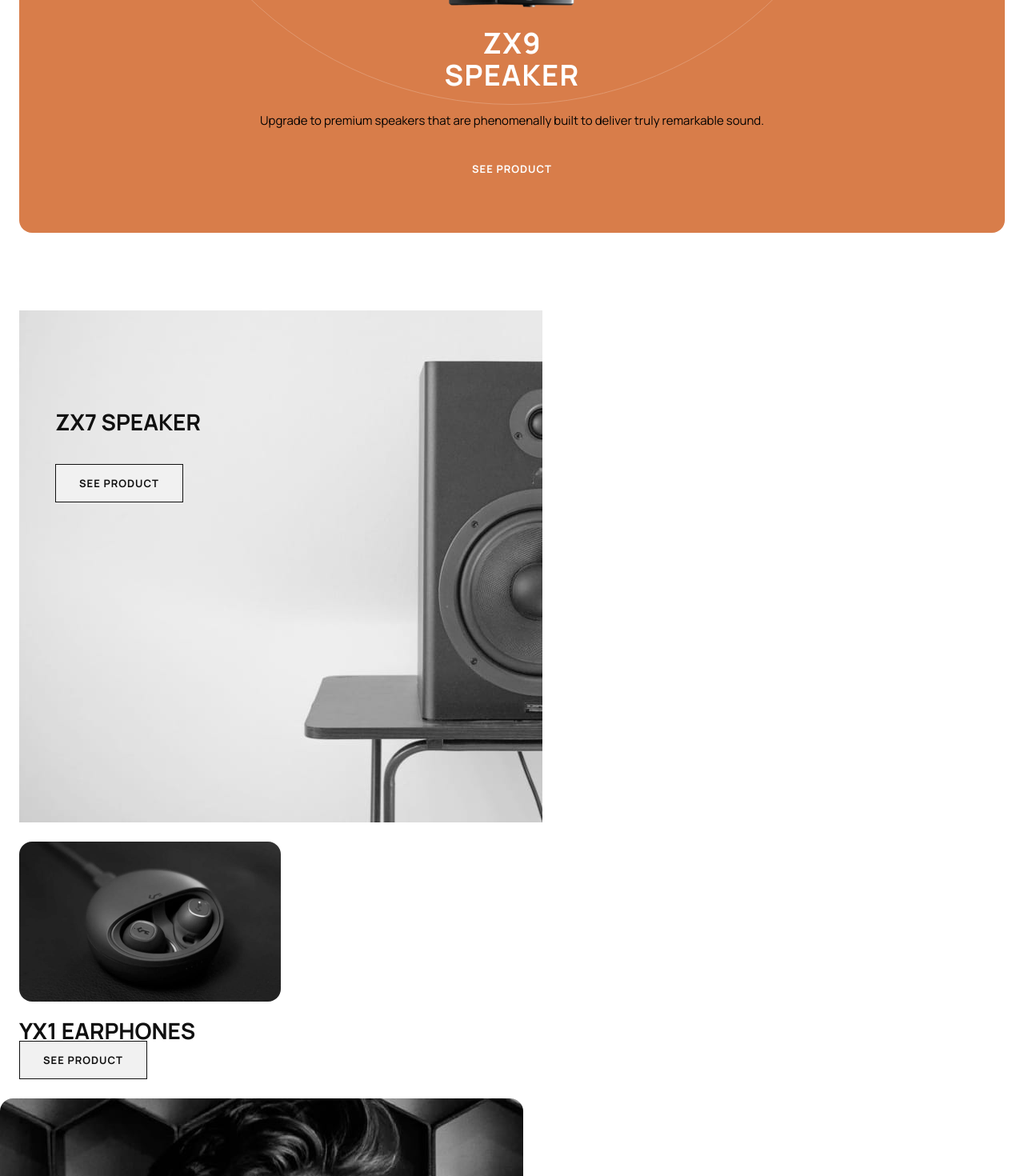
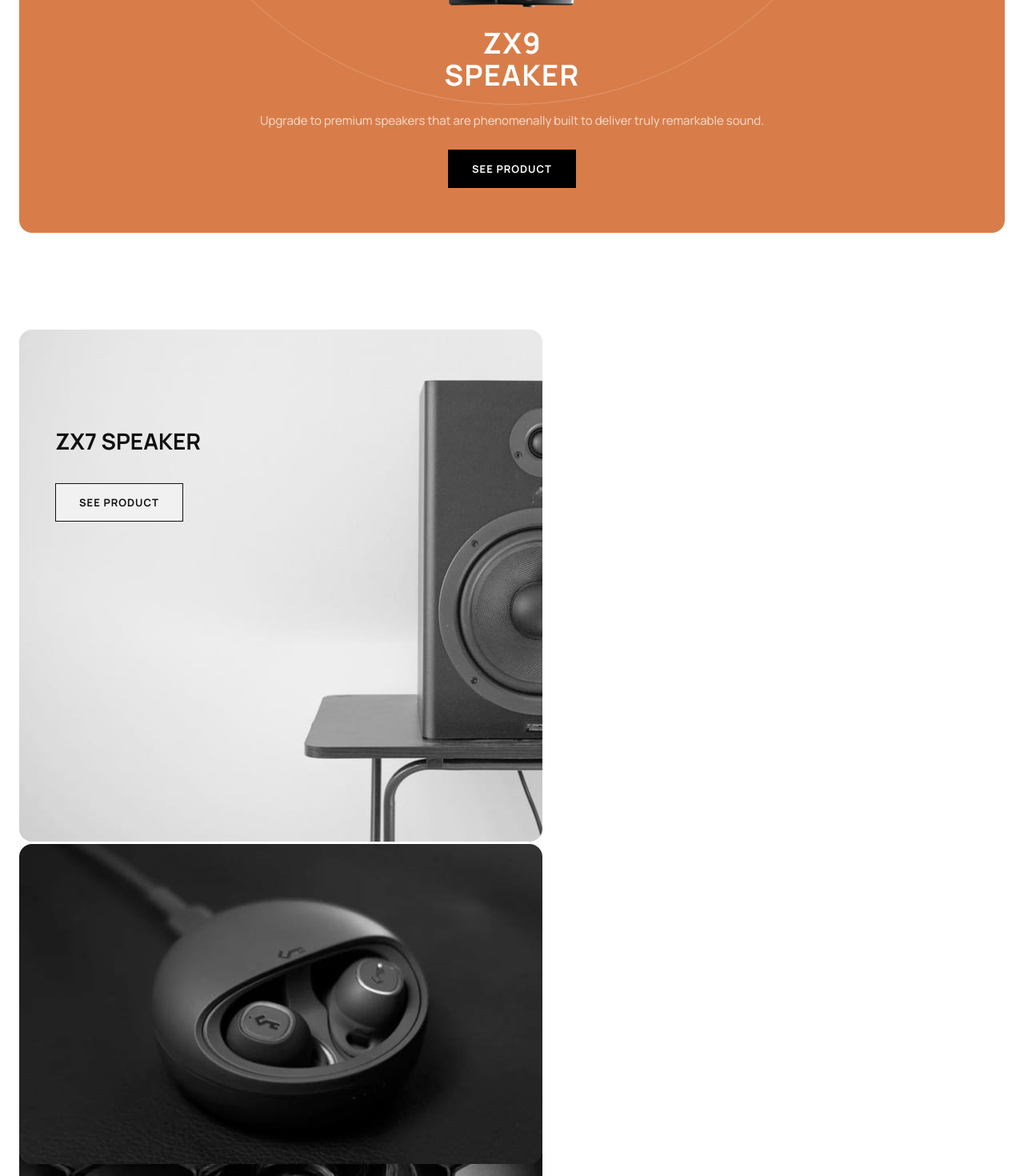
Before and after one commit to russfraze/audiophile-ecommerce-website, a React (Create React App) app: page / in a window 1280 px wide. Shown: the part 2220-3690 px from the top of the page at 80% size. Built offline with nearby package versions, Linux system fonts and the light colour scheme.

Commit message:
reverse  button style added

```diff
--- a/src/UI/Button.js
+++ b/src/UI/Button.js
@@ -4,7 +4,7 @@ import styles from './Button.module.css'
 function Button(props) {
     return (
         <button
-        className={`${props.alt ? styles.buttonAlt : styles.buttonMain}`}
+        className={`${props.alt ? styles.buttonAlt : styles.buttonMain} || ${props.rev ? styles.buttonRev : styles.buttonMain}`}
         onClick={props.onClick}
         type={props.type || 'button'}
         >
--- a/src/UI/Button.module.css
+++ b/src/UI/Button.module.css
@@ -24,6 +24,19 @@
   cursor: pointer;
 }
 
+.buttonRev {
+  text-transform: uppercase;
+  font-size: 13px;
+  font-weight: var(--fw-bold);
+  letter-spacing: 1px;
+  height: 48px;
+  width: 160px;
+  background-color: var(--clr-second-black);
+  color: var(--clr-white);
+  border: none;
+  cursor: pointer;
+}
+
 
 .buttonMain:hover,
 .buttonMain:active {
--- a/src/pages/Home.js
+++ b/src/pages/Home.js
@@ -52,27 +52,36 @@ function Home() {
             <div className={`${styles.zx9Speaker} ${'card'} ${'bG_coral'}`}>
                 <div className={`${styles.zx9Speaker__content} ${'flex_group_column'}`}>
                     <img className={styles.zx9Speaker__image} src={speakerZx9} />
-                    <h1>zx9<br/>speaker</h1>
+                    <h1>zx9<br />speaker</h1>
                     <img className={styles.circles} src={circles} />
-                    <p>Upgrade to premium speakers that are phenomenally built to deliver truly remarkable sound.</p>
-                    <Button>see product</Button>
+                    <p className='white75'>Upgrade to premium speakers that are phenomenally built to deliver truly remarkable sound.</p>
+                    <Button rev={true} >see product</Button>
                 </div>
             </div>
 
-            <div className={`${styles.zx7Speaker} ${'card'}`}>
+            <div className={`${styles.zx7Speaker}`}>
+                <div className='zx7Speaker__content'></div>
                 <h4>zx7 speaker</h4>
                 <Button alt={true}>see product</Button>
                 <img src={speakerZx7} />
             </div>
 
-            <img src={earphones} className={`${styles.earphones__image} ${'card'}`} />
+            <section>
 
-            <div className='card'>
-                <h4>YX1 earphones</h4>
-                <Button alt={true}>see product</Button>
+                <div className={styles.earphonesImage}>
+                    <img src={earphones} />
+                </div>
+
+                <div className={styles.earphones__content}>
+                    <h4>YX1 earphones</h4>
+                    <Button alt={true}>see product</Button>
+                </div>
+
+            </section>
+
+            <div className={styles.bestImage}>
+                <img src={bestGear} />
             </div>
-
-            <img className={styles.bestImage} src={bestGear} />
 
             <h4>Bringing you the best audio gear</h4>
             <p> Located at the heart of New York City, Audiophile is the premier store for high end headphones,
--- a/src/pages/Home.module.css
+++ b/src/pages/Home.module.css
@@ -112,13 +112,13 @@
 
 
 
-.earphones__image {
-    width: 327px;
+.zx7Speaker {
+    padding: 1.5rem;
 }
 
-
-
-.bestImage {
+.zx7Speaker img {
+    height: auto;
+    max-width: 100%;
     border-radius: 1rem;
 }
 
@@ -134,3 +134,37 @@
     top: 240px;
     left: 45px;
 }
+
+
+
+
+.earphonesImage {
+    padding: 1.5rem;
+}
+
+.earphonesImage img {
+    height: auto;
+    max-width: 100%;
+    border-radius: 1rem;
+}
+
+/* make these flex attributes a utility class */
+.earphones__content {
+    display: flex;
+    flex-direction: column;
+    gap: 1rem;
+    padding: 1.5rem;
+    margin-top: 40px;
+}
+
+
+
+.bestImage {
+    padding: 1.5rem;
+}
+
+.bestImage img{
+    height: auto;
+    max-width: 100%;
+    border-radius: 1rem;
+}
```
